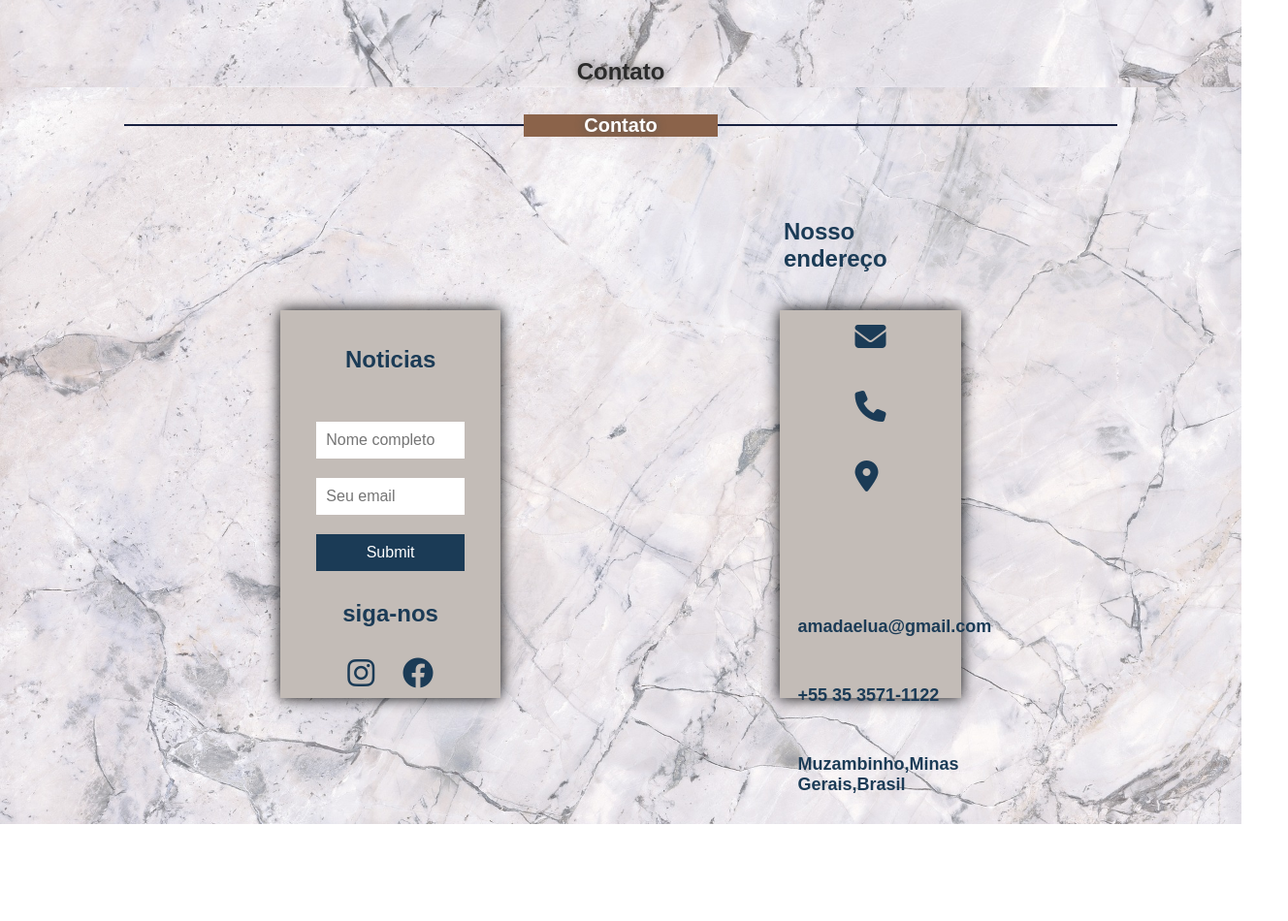
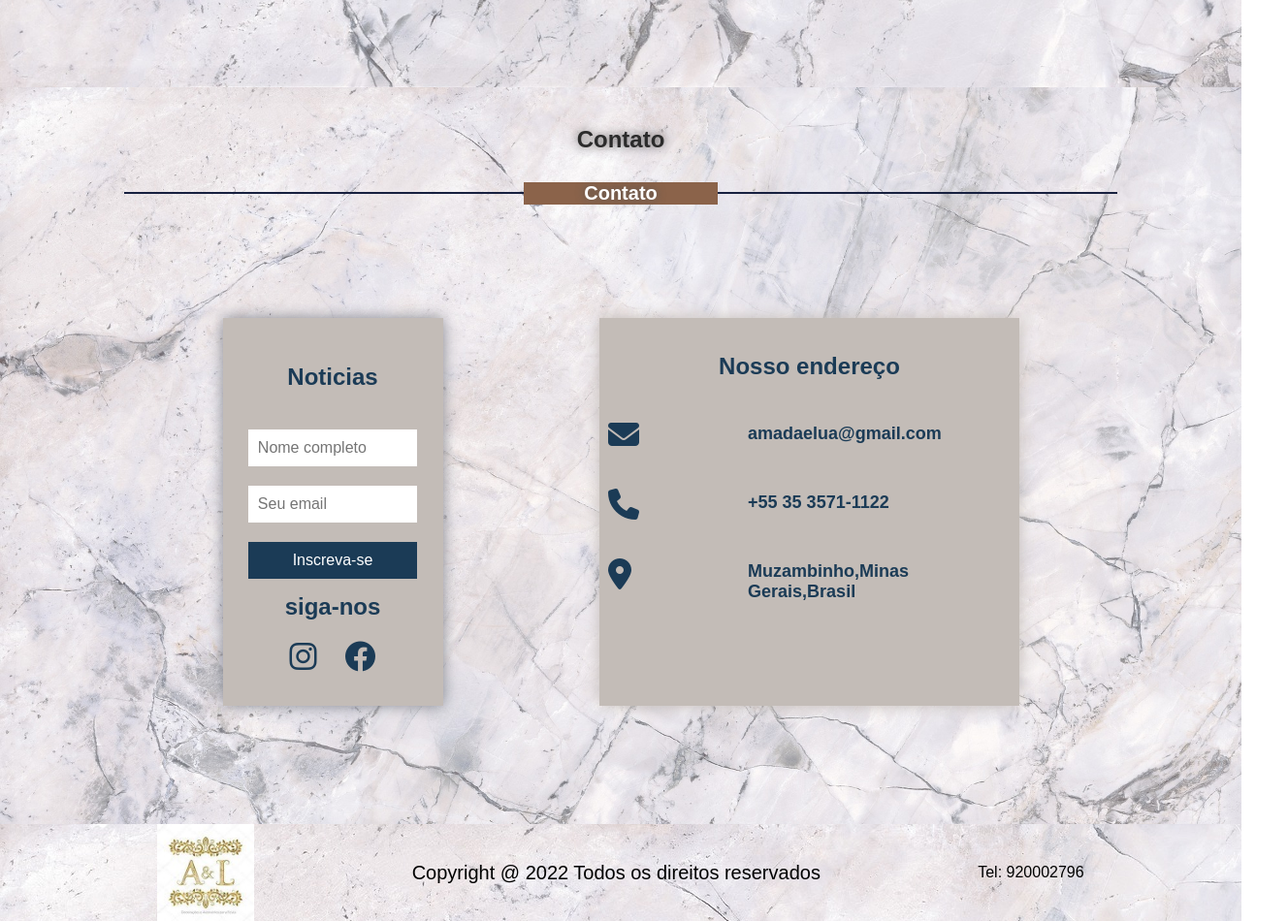
Before and after one commit to 12081980/EcommerceAmadaeLua, a plain HTML site: page index.html in a window 1280 px wide. Shown: the part 2560-3510 px from the top of the page at 97% size, 1328 px wide, since content can reach past the window. Before the commit the page ends 3480 px from the top, so only its background shows below. Drawn offline with nearby package versions, Linux system fonts and the light colour scheme.

Commit message:
footer
conclusao 1

```diff
--- a/index.html
+++ b/index.html
@@ -120,7 +120,8 @@
         </div>
     </section>
 
-<section  class="max-width bg2"  id="contato">
+
+<section  class="max-width bg"  id="contato">
     <div class="container">
         <div class="titulo">
            <h2 class="text-md color-cinza-1">Contato</h2>
@@ -128,6 +129,8 @@
             <div class="texto-titulo">Contato</div>
            </div>
         </div>
+
+
         <div class="conteudo">
             <div class="esquerda1">
                 <div class="box">
@@ -135,7 +138,7 @@
                     <form action="">
                         <input type="text" placeholder="Nome completo">
                         <input type="email" placeholder="Seu email">
-                        <input type="submit" placeholder="Inscreva=se">
+                        <input type="submit"  value="Inscreva-se">
                     </form>
                     <h1>siga-nos</h1>
                     <div class="social">
@@ -144,6 +147,8 @@
                     </div>
                 </div>
             </div>
+
+
 <div class="direita1">
     <div class="box">
         <h1>Nosso endereço</h1>
@@ -153,20 +158,24 @@
                 <i class="fa-solid fa-phone"></i>
                 <i class="fa-solid fa-location-dot"></i>
             </div>
-        </div>
         <div class="texto">
             <p>amadaelua@gmail.com</p>
             <p>+55 35 3571-1122</p>
             <p>Muzambinho,Minas Gerais,Brasil</p>
         </div>
-
-
+    </div>
     </div>
 </div>
         </div>
     </div>
-
 </section>
+<footer>
+    <div class="container">
+        <img src="./img/logo.jpg" alt="">
+        <p class="texto-pequeno"> Copyright @ 2022  Todos os direitos reservados</p>
+        <p class="testo-pequeno"> Tel: 920002796</p>
+    </div>
+</footer>
 
 
 </body>
--- a/style/style.css
+++ b/style/style.css
@@ -123,8 +123,8 @@ transition: 0.5s ease;
         justify-content:space-evenly;
         flex-direction: column;
         padding: 0 2%;
-        width: 100%;
-        min-height: 800px;
+        width: 90%;
+        /* min-height: 800px; */
 
     }
     .info{
@@ -417,27 +417,27 @@ header .direita .imagem img{
     opacity: 1;
     z-index: 1;
 }
-/* COntato*/
+
+
+/* Contato*/
+
 #contato .container{
     flex-direction: column;
 height: 90vh;
 
 }
+#contato .container .titulo{
+    min-height: 0;
+    margin-bottom: 50px;
+}
 #contato .conteudo{
     flex-direction:column;
     height: 90vh;
 }
-#contato .conteudo{
-    flex-direction: row;
-}
-#contato .container .titulo{
-    min-height: 0;
-    margin-bottom: 60px;
-}
 
 
 #contato .container .esquerda1{
-    box-shadow: 0 0 15px;
+    box-shadow: 0 0 15px #848790;
     margin: 2%;
 
 }
@@ -448,16 +448,18 @@ header .direita .imagem img{
 
 
 }
+#contato .conteudo{
+    flex-direction: row;
+}
+
         #contato .container .esquerda1 .box h1{
-            margin-bottom: 30px;
-            margin-top: 30px;
+            margin-bottom: 20px;
+            margin-top: 15px;
             color: #1b3b56;
-
-
 
         }
         #contato .container .esquerda1 .box form{
-            width: 70%;
+            width: 80%;
             height: auto;
             display: flex;
             flex-direction: column;
@@ -497,16 +499,18 @@ header .direita .imagem img{
         #contato .container .esquerda1 .box form  input[type=submit]:hover{
             background:#8b634a
         }
+
         #contato .container .direita1 .box{
             width: 100%;
-            height: 50vh;
+            height: 60vh;
             background: #c3bcb7;
             display: flex;
+            flex-direction: column;
             justify-content: center;
             align-items: center;
         }
         #contato .container .direita1{
-            box-shadow: 0 0 15px;
+            box-shadow: 0 0 15px #c3bcb7;
             margin: 2%;
 
         }
@@ -519,12 +523,12 @@ header .direita .imagem img{
 
         }
         #contato .container .direita1 .box h1{
-            margin-bottom: 30px;
-            margin-top: 30px;
+            margin-bottom: 20px;
+            margin-top: 20px;
             color: #1b3b56;
         }
         #contato .container .direita1 .box .icones{
-            width: 150%;
+            width: 150px;
             height: 300px;
             display: flex;
             flex-direction: column;
@@ -536,12 +540,6 @@ header .direita .imagem img{
             color: #1b3b56;
         }
 
-        #contato .container .direita1 .box .texto{
-            width: 150px;
-            height: 300px;
-            display: flex;
-            flex-direction: column;
-        }
             #contato .container .direita1 .box .texto p{
           padding: 25px 0;
           font-size: 18px;
@@ -549,11 +547,21 @@ header .direita .imagem img{
           color: #1b3b56;
         }
 
+        /*footer*/
+footer .container{
+    width: 100%;
+    min-height: 80px;
+    display: flex;
+    align-items: center;
+    justify-content: space-evenly;
+    background: url('../img/fundo.jpg') no-repeat;
+    /* background-color: #c3bcb7; */
 
-
-
-
-
+}
+footer .container img{
+width: 100px;
+object-fit: contain;
+}
 
 
 /* Reponsividade*/
@@ -659,13 +667,14 @@ contato .content{
     height: 30vh;
 }
 #contato .container .esquerda1 .box,
-#contato .container .direita.box{
+#contato .container .direita1 .box{
     width: 80%;
     height: 35vh;
 }
 #contato .container .esquerda1 .box h1{
-    font-size: 18px;
-    margin-top: 20px;
+    margin-bottom: 15px;
+    font-size: 15px;
+    margin-top: 18px;
 }
 #contato .container .esquerda1 .box form{
     width: 80%;
@@ -676,6 +685,33 @@ contato .container.esquerda1 .box form input[type=submit]{
     margin-top: 10px;
     font-size: 12px;
 }
+contato .container.esquerda1 .box .social{
+    margin-bottom: 25px;
+}
+contato .container.esquerda1 .box i{
+    font-size: 22px;
+}
+#contato .container .direita1 .box{
+    justify-content: flex-start;
+}
+#contato .container .direita1 .box h1{
+    font-size: 18px;
+
+}
+#contato .container .direita1 .box icones{
+    width: 100px;
+    height: 100px;
+}
+#contato .container .direita1 .box icones i{
+    font-size: 22px;
+}
+#contato .container .direita1 .box .texto{
+    height: 150px;
+
+}
+#contato .container .direita1 .box .texto p{
+    font-size: 16px;
+}
 
 }
 
```
Lines whose indentation alone changed are shown as unchanged.
